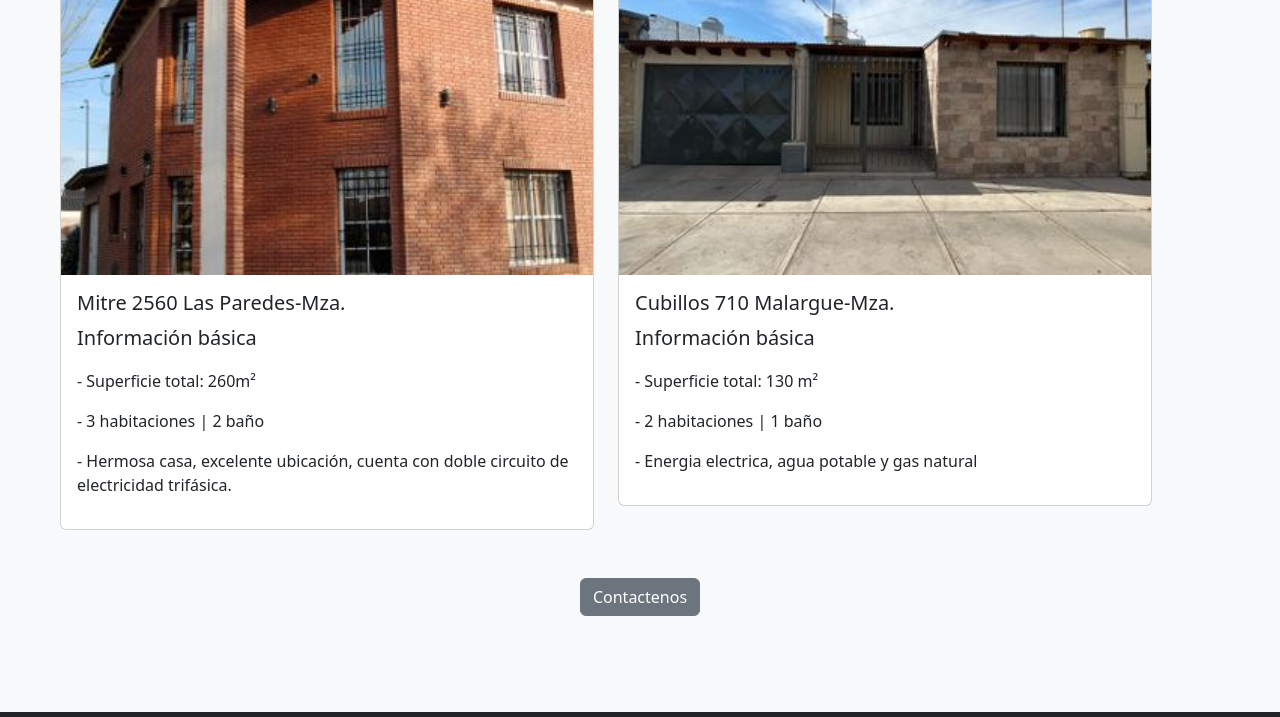
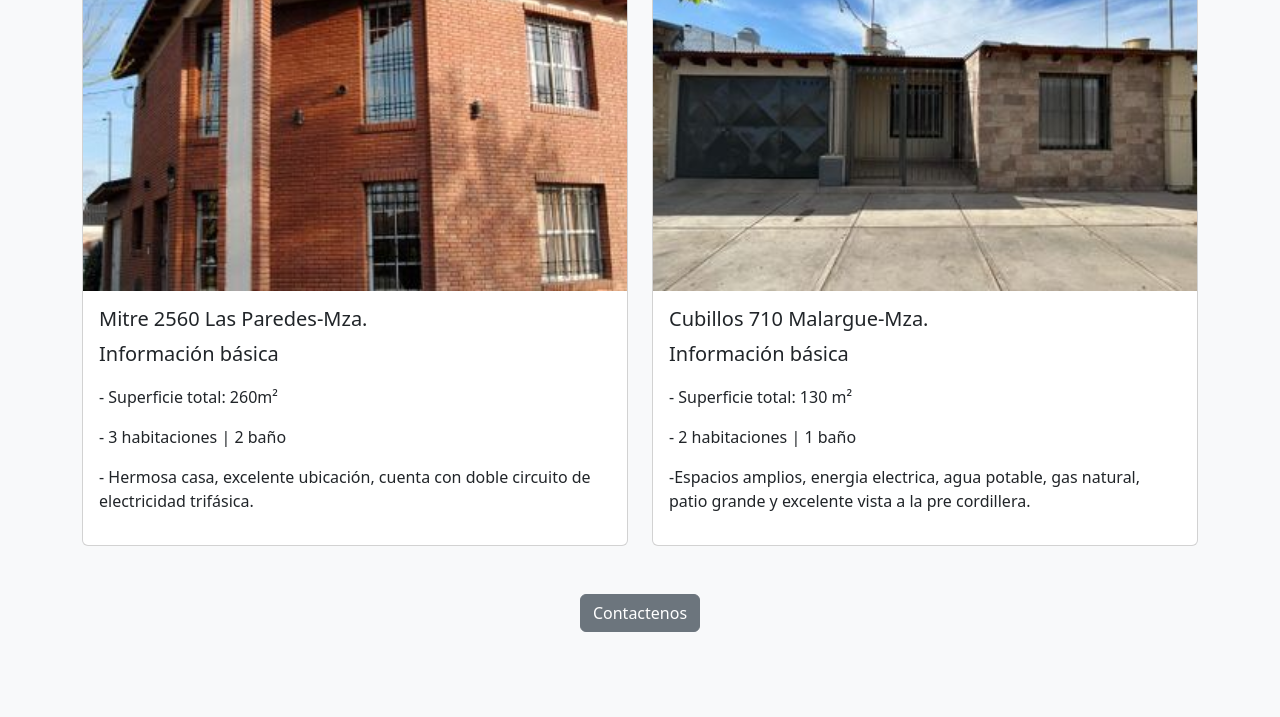
Before and after one commit to burgosjona/BurgosJonathanEntregaN2, a website: page pages/casas.html in a window 1280 px wide. Shown: the part 974-1691 px from the top of the page. Drawn offline with nearby package versions, Linux system fonts and the light colour scheme.

Commit message:
Solucion centrar casas y lotes

```diff
--- a/pages/casas.html
+++ b/pages/casas.html
@@ -76,7 +76,8 @@
     <main class="bg-light p-5 text-center text-sm-start">
       <h1 class="label text-center tex">Casas</h1>
       <h2 class="label text-center p-4">¿Te ves viviendo aquí? Hazlo real.</h2>
-      <div class="row row-cols-1 row-cols-md-2 g-4 container">
+      <div class="container">
+        <div class="row row-cols-1 row-cols-md-2 g-4">
           <div class="col">
             <div class="card">
               <img
@@ -156,9 +157,11 @@
                 <p class="card-text">- Superficie total: 130 m²</p>
                 <p class="card-text">- 2 habitaciones | 1 baño</p>
                 <p class="card-text">
-                - Energia electrica, agua potable y gas natural
+                  -Espacios amplios, energia electrica, agua potable, gas
+                  natural, patio grande y excelente vista a la pre cordillera.
                 </p>
                 <p class="card-text lead"></p>
+              </div>
             </div>
           </div>
         </div>
```
Also changed, not shown: pages/loteo.html (+3 -1 lines). Lines whose indentation alone changed are shown as unchanged.
